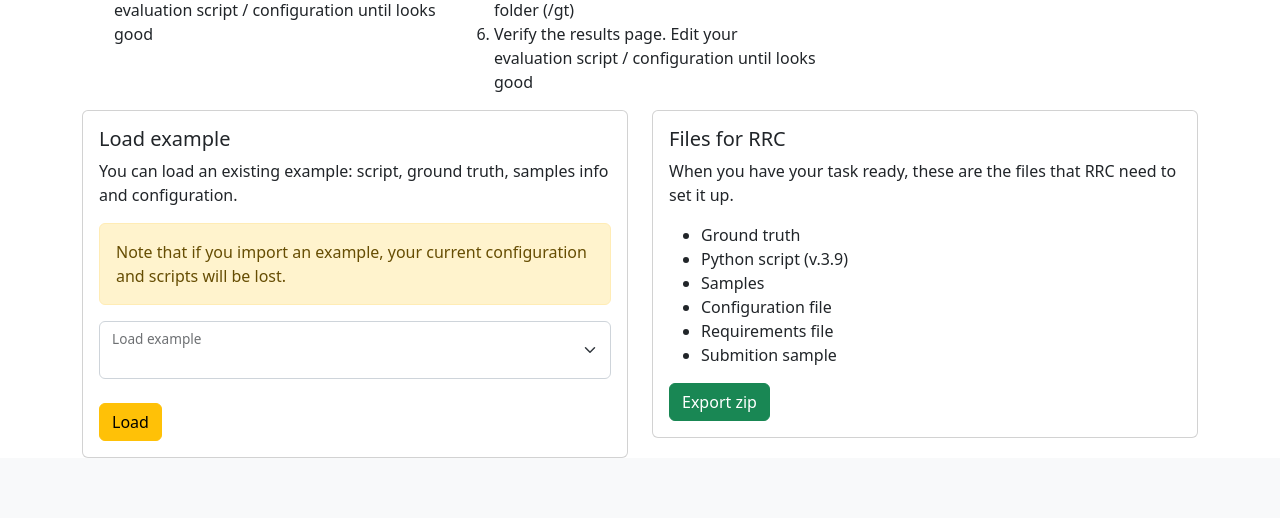
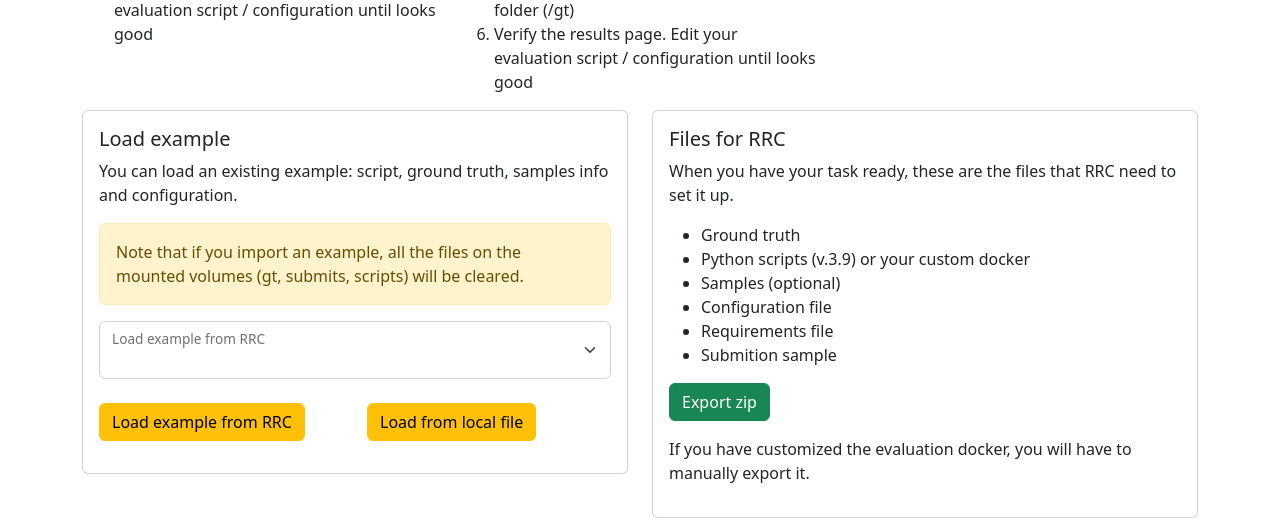
Before and after one commit to sergirobles/rrcevaluation, a FastAPI app: page / in a window 1280 px wide. Shown: the part 482-1000 px from the top of the page. Before the commit the page ends 940 px from the top, so only its background shows below. Run offline with FastAPI, Linux system fonts and the light colour scheme; data that the repository does not hold is empty.

Commit message:
Export zip and local load

```diff
--- a/dockers/config/app/items/templates/index.html
+++ b/dockers/config/app/items/templates/index.html
@@ -52,7 +52,7 @@
               <p class="card-text">You can load an existing example: script, ground truth, samples info and configuration.</p>
 
               <div class="alert alert-warning mt-3">
-                Note that if you import an example, your current configuration and scripts will be lost.
+                Note that if you import an example, all the files on the mounted volumes (gt, submits, scripts) will be cleared.
               </div>
 
               <div class="form-floating mb-4">
@@ -60,12 +60,29 @@
                 <select class="form-select" name="res_ext" aria-label="Results extension" id="selectExample" placeholder="Results extension" data-bs-toggle="tooltip" data-bs-title="Select the example to load.">
                     <option selected></option>
                     </select>
-                    <label for="selectExample">Load example</label>
+                    <label for="selectExample">Load example from RRC</label>
               </div>
 
               <div id="div_msg_example"></div>
-              <button type="button" class="card-link btn btn-warning" id="btnImport">Load</button>
-            </div>
+
+              <div class="row">
+
+                <div class="col">
+                  <button type="button" class="card-link btn btn-warning" id="btnImport">Load example from RRC</button>
+                </div>
+                <div class="col">
+                  <form id="form_example_local">
+                  <label for="formFile" class="card-link btn btn-warning" id="btnImportFile">Load from local file</label>
+                  <input class="form-control" type="file" name="exampleFile" accept=".zip" id="formFile" style="display:none;">
+                 </form>
+                </div>
+
+              </div>
+
+
+              </div>
+
+
           </div>
 
         </div>
@@ -78,15 +95,16 @@
 
               <ul>
                 <li>Ground truth</li>
-                <li>Python script (v.3.9)</li>
-                <li>Samples</li>
+                <li>Python scripts (v.3.9) or your custom docker</li>
+                <li>Samples (optional)</li>
                 <li>Configuration file</li>
                 <li>Requirements file</li>
                 <li>Submition sample</li>
               </ul>
 
               <div id="div_msg_export"></div>
-              <button type="button" class="card-link btn btn-success" id="btnExport">Export zip</button>
+              <a href='/export' class="card-link btn btn-success" id="btnExport">Export zip</a>
+              <p class="mt-3">If you have customized the evaluation docker, you will have to manually export it.</p>
             </div>
           </div>
         </div>
--- a/dockers/config/app/items/templates/partials/validation_tab.html
+++ b/dockers/config/app/items/templates/partials/validation_tab.html
@@ -51,6 +51,12 @@
           <td>File</td>
           <td>Optional</td>
           <td>Uploaded File with the results.</td>
+        </tr>
+        <tr>
+          <td>methodParams</td>
+          <td>File</td>
+          <td>Optional</td>
+          <td>Method params in JSON.</td>
         </tr>
 
 
--- a/dockers/config/app/main.py
+++ b/dockers/config/app/main.py
@@ -321,79 +321,144 @@ def validate_method_metric_params(params):
 
 
 @app1.post("/load_example")
-def load_example( example:Optional[str] = Form("") ):
+def load_example( example:Optional[str] = Form(""), exampleFile: Union[UploadFile, None] = None ):
 
-    example_path = UPLOAD_FOLDER + "/" + str(uuid.uuid4())
+    example_path = UPLOAD_FOLDER + str(uuid.uuid4())
     os.mkdir(example_path)
 
     zip_path = example_path + "/" + str(uuid.uuid4()) + ".zip"
 
-    with urllib2.urlopen(example) as response, open(zip_path, 'wb') as out_file:
-        shutil.copyfileobj(response, out_file)
+    if exampleFile != None :
+        if not os.path.exists(UPLOAD_FOLDER):
+            os.makedirs(UPLOAD_FOLDER)
+        zip_path = os.path.join(UPLOAD_FOLDER, str(uuid.uuid4()))
+        contents = exampleFile.file.read()
 
-        #shutil.unpack_archive(zip_path, example_path)
+        fd = open(zip_path, "wb")
+        fd.write(contents)
+        fd.close()
 
-        with zipfile.ZipFile(zip_path) as zf:
+    else:
+        with urllib2.urlopen(example) as response, open(zip_path, 'wb') as out_file:
+            shutil.copyfileobj(response, out_file)
 
-            zf.extractall(example_path)
+    with zipfile.ZipFile(zip_path) as zf:
 
+        zf.extractall(example_path)
+
+        zf.close()
+
+        config_path = example_path + '/config.json'
+        if os.path.exists(config_path) == False or os.path.isfile(config_path) == False :
+            return {"result":False,"msg":"Config file folder not found %s" % config_path}
+
+
+        for file_name in os.listdir('/code/scripts'):
+            # construct full file path
+            file = '/code/scripts/' + file_name
+            if os.path.isfile(file):
+                print('Deleting file:', file)
+                os.remove(file)
+            elif os.path.isdir(file):
+                shutil.rmtree('/code/scripts/%s' % file_name)
+
+        for file_name in os.listdir('/var/www/submits/'):
+            # construct full file path
+            file = '/var/www/submits/' + file_name
+            if os.path.isfile(file):
+                print('Deleting file:', file)
+                os.remove(file)
+
+        for file_name in os.listdir('/var/www/gt/'):
+            # construct full file path
+            file = '/var/www/gt/' + file_name
+            if os.path.isfile(file):
+                print('Deleting file:', file)
+                os.remove(file)
+
+        shutil.copyfile(config_path, '/var/www/gt/config.json')
+
+        configDict = config()
+
+        for file_name in os.listdir(example_path + '/scripts'):
+            src = example_path + '/scripts/' + file_name
+            dest = '/code/scripts/' + file_name
+            if os.path.isfile(src):
+                shutil.copyfile(src, dest)
+
+        results_path = '/var/www/submits/results.zip'
+        example_results_path = example_path + '/submits/results.zip'
+        if os.path.exists(example_results_path) == True and os.path.isfile(example_results_path) == True :
+            shutil.copyfile(example_results_path, results_path)
+
+        method_path = '/var/www/submits/method.%s' % configDict["res_ext"]
+        example_method_path = example_path + '/submits/method.%s' % configDict["res_ext"]
+        if os.path.exists(example_method_path) == True and os.path.isfile(example_method_path) == True :
+            shutil.copyfile(example_method_path, method_path)
+
+        samples_path = '/var/www/gt/%s' % configDict["samples_path"]
+        example_samples_path = example_path + '/gt/' + configDict["samples_path"]
+        if os.path.exists(example_samples_path) == True and os.path.isfile(example_samples_path) == True :
+            shutil.copyfile(example_samples_path, samples_path)
+
+        gt_path = '/var/www/gt/%s' % configDict["gt_path"]
+        example_gt_path = example_path + '/gt/' + configDict["gt_path"]
+        shutil.copyfile(example_gt_path, gt_path)
+
+        return {"result":True}
+
+
+@app1.get("/export")
+def export():
+
+    #try :
+
+        configDict = config()
+
+        example_path = UPLOAD_FOLDER + str(uuid.uuid4())
+        os.mkdir(example_path)
+
+        zip_path = example_path + "/" + str(uuid.uuid4()) + ".zip"
+
+        with zipfile.ZipFile(zip_path,'w') as zf:
+
+            #add config file
+
+            zf.write('/var/www/gt/config.json','config.json');
+
+            gt_path = '/var/www/gt/%s' % configDict["gt_path"]
+            zf.write(gt_path,'/gt/%s' % configDict["gt_path"]);
+
+            if configDict["samples"] == True:
+                samples_path = '/var/www/gt/%s' % configDict["samples_path"]
+                zf.write(samples_path,'/gt/%s' % configDict["samples_path"])
+
+            for file_name in os.listdir('/code/scripts'):
+                if file_name != '__pycache__':
+                    if os.path.isfile('/code/scripts/%s' % file_name) == True:
+                        zf.write('/code/scripts/%s' % file_name,'/scripts/%s' % file_name)
+                    elif os.path.isdir('/code/scripts/%s' % file_name) == True:
+                        folder = file_name
+                        for file_name in os.listdir('/code/scripts/%s' % folder):
+                            if file_name != '__pycache__' and os.path.isfile('/code/scripts/%s/%s' % (folder,file_name)) == True:
+                                zf.write('/code/scripts/%s/%s' % (folder,file_name),'/scripts/%s/%s' % (folder,file_name) )
+
+
+            results_path = '/var/www/submits/results.zip'
+            if os.path.exists(results_path) == True and os.path.isfile(results_path) == True :
+                zf.write(results_path,'/submits/results.zip' )
+
+            method_path = '/var/www/submits/method.%s' % configDict["res_ext"]
+            if os.path.exists(method_path) == True and os.path.isfile(method_path) == True :
+                zf.write(method_path,'/submits/method.%s' % configDict["res_ext"] )
 
             zf.close()
 
-            #if os.path.exists(example_path) == False or os.path.isdir(example_path) == False :
-            #    return {"result":False,"msg":"Example folder not found"}
+            return FileResponse(zip_path , media_type="application/zip")
 
-            config_path = example_path + '/config.json'
-            if os.path.exists(config_path) == False or os.path.isfile(config_path) == False :
-                return {"result":False,"msg":"Config file folder not found %s" % config_path}
+    #except Exception as e:
 
-            shutil.copyfile(config_path, '/var/www/gt/config.json')
-
-            configDict = config()
-
-            for file_name in os.listdir('/code/scripts'):
-                # construct full file path
-                file = '/code/scripts/' + file_name
-                if os.path.isfile(file):
-                    print('Deleting file:', file)
-                    os.remove(file)
-
-            for file_name in os.listdir(example_path + '/scripts'):
-                src = example_path + '/scripts/' + file_name
-                dest = '/code/scripts/' + file_name
-                if os.path.isfile(src):
-                    shutil.copyfile(src, dest)
-
-            results_path = '/var/www/submits/results.zip'
-            example_results_path = example_path + '/results.zip'
-            if os.path.exists(example_results_path) == False or os.path.isfile(example_results_path) == False :
-                if os.path.exists(results_path):
-                    os.remove(results_path)
-            else:
-                shutil.copyfile(example_results_path, results_path)
-
-            method_path = '/var/www/submits/method.%s' % configDict["res_ext"]
-            example_method_path = example_path + '/method.%s' % configDict["res_ext"]
-            if os.path.exists(example_method_path) == False or os.path.isfile(example_method_path) == False :
-                if os.path.exists(method_path):
-                    os.remove(method_path)
-            else:
-                shutil.copyfile(example_method_path, method_path)
-
-            samples_path = '/var/www/gt/%s' % configDict["samples_path"]
-            example_samples_path = example_path + '/' + configDict["samples_path"]
-            if os.path.exists(samples_path):
-                os.remove(samples_path)
-            shutil.copyfile(example_samples_path, samples_path)
-
-            gt_path = '/var/www/gt/%s' % configDict["gt_path"]
-            example_gt_path = example_path + '/' + configDict["gt_path"]
-            if os.path.exists(gt_path):
-                os.remove(gt_path)
-            shutil.copyfile(example_gt_path, gt_path)
-
-            return {"result":True}
-
+    #    return {"result":False,"msg":e}
 
 def file_get_contents(url):
     url = str(url).replace(" ", "+") # just in case, no space in url
```
Also changed, not shown: dockers/config/app/items/instructions.js (+60 -1 lines), dockers/config/app/items/templates/partials/evaluation_tab.html (+6 -1 lines), dockers/python3.9/app/main.py (+7 -11 lines).
